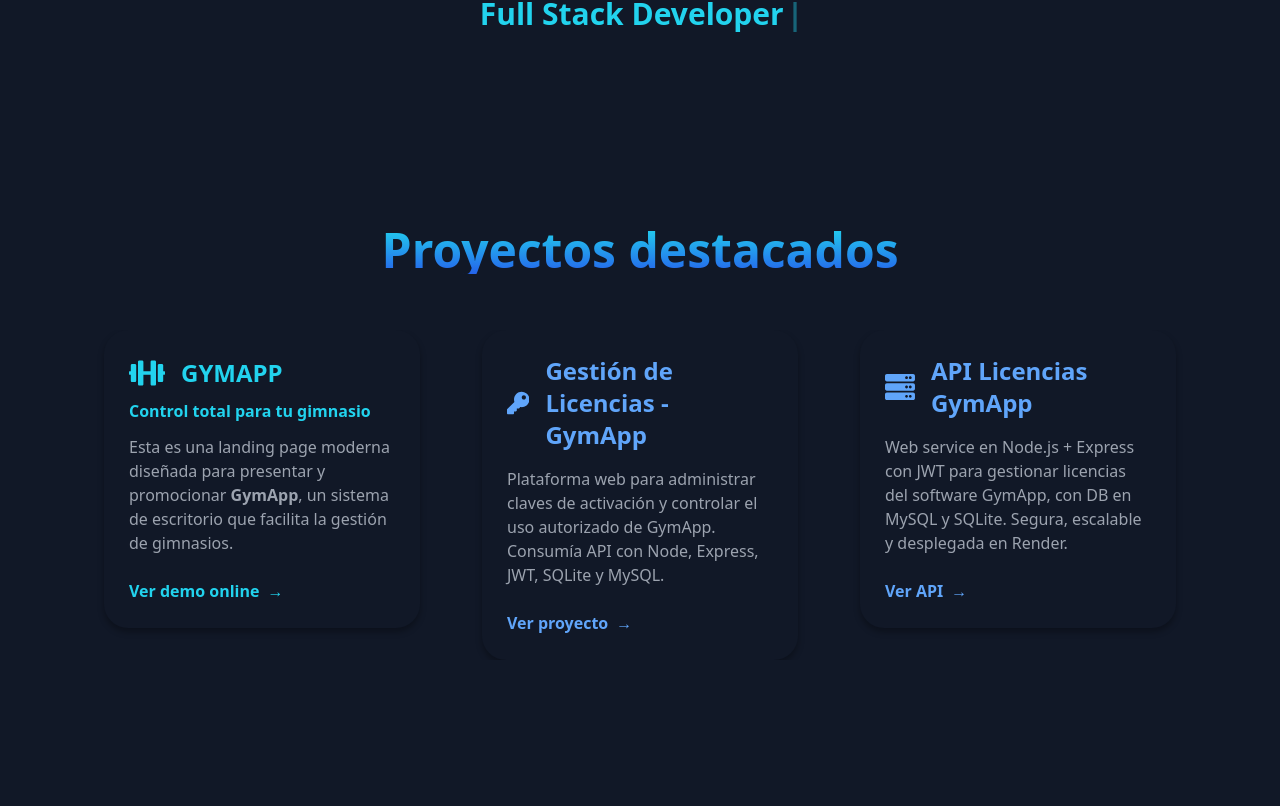
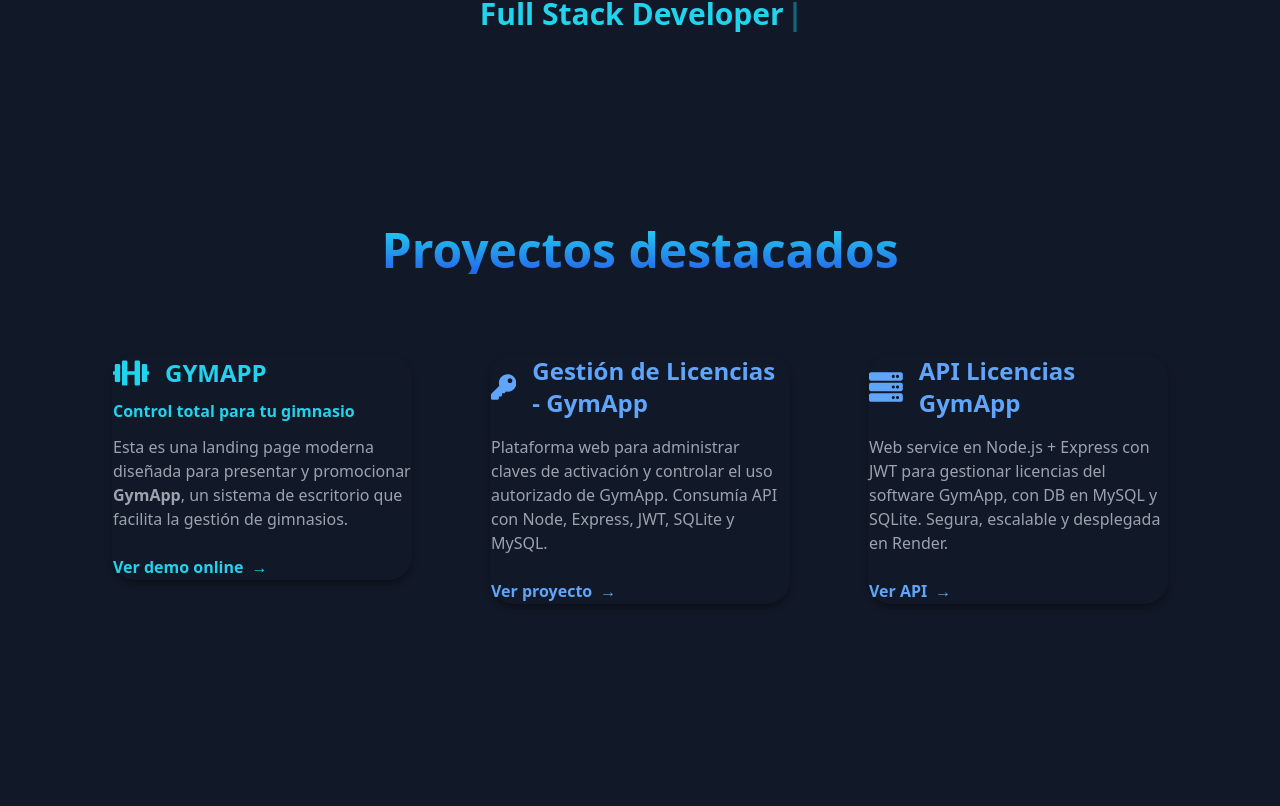
Before and after one commit to walner-prog/portfolio, a React (Vite) app: page / in a window 1280 px wide. Shown: the part 1074-1880 px from the top of the page. Built offline with nearby package versions, Linux system fonts and the light colour scheme.

Commit message:
mi primer commit 4

```diff
--- a/src/components/Projects.tsx
+++ b/src/components/Projects.tsx
@@ -9,19 +9,23 @@ import { motion } from 'framer-motion';
 const cardVariants = {
   hover: {
     scale: 1.05,
-    boxShadow: "0 10px 25px rgba(0, 255, 255, 0.7), 0 0 30px rgba(0, 255, 255, 0.4)",
+    boxShadow:
+      '0 10px 25px rgba(0, 255, 255, 0.7), 0 0 30px rgba(0, 255, 255, 0.4)',
     transition: { duration: 0.4 },
   },
   rest: {
     scale: 1,
-    boxShadow: "0 4px 6px rgba(0,0,0,0.3)",
+    boxShadow: '0 4px 6px rgba(0,0,0,0.3)',
     transition: { duration: 0.4 },
   },
 };
 
 const Projects: React.FC = () => {
   return (
-    <section id="projects" className="relative py-24 max-w-6xl mx-auto px-6">
+    <section
+      id="projects"
+      className="relative py-24 max-w-6xl mx-auto px-6 overflow-hidden"
+    >
       {/* Fondos decorativos */}
       <div className="absolute -top-10 -left-10 w-72 h-72 bg-cyan-500 rounded-full blur-3xl opacity-20 -z-10"></div>
       <div className="absolute bottom-0 right-0 w-72 h-72 bg-purple-600 rounded-full blur-3xl opacity-20 -z-10"></div>
@@ -31,7 +35,7 @@ const Projects: React.FC = () => {
       </h3>
 
       <Swiper
-        className="overflow-visible"
+        className="w-full"
         spaceBetween={30}
         slidesPerView={1}
         breakpoints={{
@@ -41,25 +45,25 @@ const Projects: React.FC = () => {
         }}
         pagination={{ clickable: true }}
         modules={[Pagination]}
+        style={{ paddingBottom: '3rem' }}
       >
-
+        {/* Slide 1 */}
         <SwiperSlide>
           <motion.div
-    className="px-4"
+            className="p-6"
             whileHover="hover"
             initial="rest"
             animate="rest"
           >
             <motion.div
               variants={cardVariants}
-      className="relative p-6 bg-gray-900 rounded-3xl shadow-xl border border-transparent cursor-pointer group"
+              className="relative bg-gray-900 rounded-3xl shadow-xl border border-transparent cursor-pointer group"
             >
-      {/* Glow efecto */}
               <motion.div
                 className="absolute inset-0 rounded-3xl opacity-0 group-hover:opacity-40 pointer-events-none"
                 style={{
-          boxShadow: "0 0 20px 4px rgba(0, 255, 255, 0.5)",
-          filter: "blur(15px)"
+                  boxShadow: '0 0 20px 4px rgba(0, 255, 255, 0.5)',
+                  filter: 'blur(15px)',
                 }}
                 transition={{ duration: 0.4 }}
               />
@@ -76,10 +80,9 @@ const Projects: React.FC = () => {
               </p>
 
               <p className="text-gray-400 mb-6">
-  Esta es una landing page moderna diseñada para presentar y promocionar <strong>GymApp</strong>,
-  un sistema de escritorio que facilita la gestión de gimnasios.
+                Esta es una landing page moderna diseñada para presentar y promocionar{' '}
+                <strong>GymApp</strong>, un sistema de escritorio que facilita la gestión de gimnasios.
               </p>
-
 
               <a
                 href="https://gymapp-rosy.vercel.app"
@@ -91,7 +94,7 @@ const Projects: React.FC = () => {
                 <motion.span
                   className="inline-block"
                   whileHover={{ x: 8 }}
-          transition={{ type: "spring", stiffness: 300 }}
+                  transition={{ type: 'spring', stiffness: 300 }}
                 >
                   →
                 </motion.span>
@@ -100,25 +103,23 @@ const Projects: React.FC = () => {
           </motion.div>
         </SwiperSlide>
 
-
-
+        {/* Slide 2 */}
         <SwiperSlide>
           <motion.div
-            className="px-4"
+            className="p-6"
             whileHover="hover"
             initial="rest"
             animate="rest"
           >
             <motion.div
               variants={cardVariants}
-              className="relative p-6 bg-gray-900 rounded-3xl shadow-xl border border-transparent cursor-pointer group"
+              className="relative bg-gray-900 rounded-3xl shadow-xl border border-transparent cursor-pointer group"
             >
-              {/* Glow animado */}
               <motion.div
                 className="absolute inset-0 rounded-3xl opacity-0 group-hover:opacity-40 pointer-events-none"
                 style={{
-                  boxShadow: "0 0 20px 4px rgba(0, 200, 255, 0.5)",
-                  filter: "blur(15px)"
+                  boxShadow: '0 0 20px 4px rgba(0, 200, 255, 0.5)',
+                  filter: 'blur(15px)',
                 }}
                 transition={{ duration: 0.4 }}
               />
@@ -129,6 +130,7 @@ const Projects: React.FC = () => {
                   Gestión de Licencias - GymApp
                 </h4>
               </div>
+
               <p className="text-gray-400 mb-6">
                 Plataforma web para administrar claves de activación y controlar el uso autorizado de GymApp. Consumía API con Node, Express, JWT, SQLite y MySQL.
               </p>
@@ -143,7 +145,7 @@ const Projects: React.FC = () => {
                 <motion.span
                   className="inline-block"
                   whileHover={{ x: 8 }}
-                  transition={{ type: "spring", stiffness: 300 }}
+                  transition={{ type: 'spring', stiffness: 300 }}
                 >
                   →
                 </motion.span>
@@ -152,31 +154,35 @@ const Projects: React.FC = () => {
           </motion.div>
         </SwiperSlide>
 
+        {/* Slide 3 */}
         <SwiperSlide>
           <motion.div
-            className="px-4"
+            className="p-6"
             whileHover="hover"
             initial="rest"
             animate="rest"
           >
             <motion.div
               variants={cardVariants}
-              className="relative p-6 bg-gray-900 rounded-3xl shadow-xl border border-transparent cursor-pointer group"
+              className="relative bg-gray-900 rounded-3xl shadow-xl border border-transparent cursor-pointer group"
             >
               <motion.div
                 className="absolute inset-0 rounded-3xl opacity-0 group-hover:opacity-40 pointer-events-none"
                 style={{
-                  boxShadow: "0 0 20px 4px rgba(0, 200, 255, 0.5)",
-                  filter: "blur(15px)"
+                  boxShadow: '0 0 20px 4px rgba(0, 200, 255, 0.5)',
+                  filter: 'blur(15px)',
                 }}
               />
+
               <div className="flex items-center mb-4 space-x-4 text-blue-400">
                 <FaServer size={36} />
                 <h4 className="text-2xl font-bold">API Licencias GymApp</h4>
               </div>
+
               <p className="text-gray-400 mb-6">
                 Web service en Node.js + Express con JWT para gestionar licencias del software GymApp, con DB en MySQL y SQLite. Segura, escalable y desplegada en Render.
               </p>
+
               <a
                 href="https://api-licencia-gymapp.onrender.com/"
                 target="_blank"
@@ -189,7 +195,6 @@ const Projects: React.FC = () => {
             </motion.div>
           </motion.div>
         </SwiperSlide>
-
       </Swiper>
     </section>
   );
```
Lines whose indentation alone changed are shown as unchanged.
